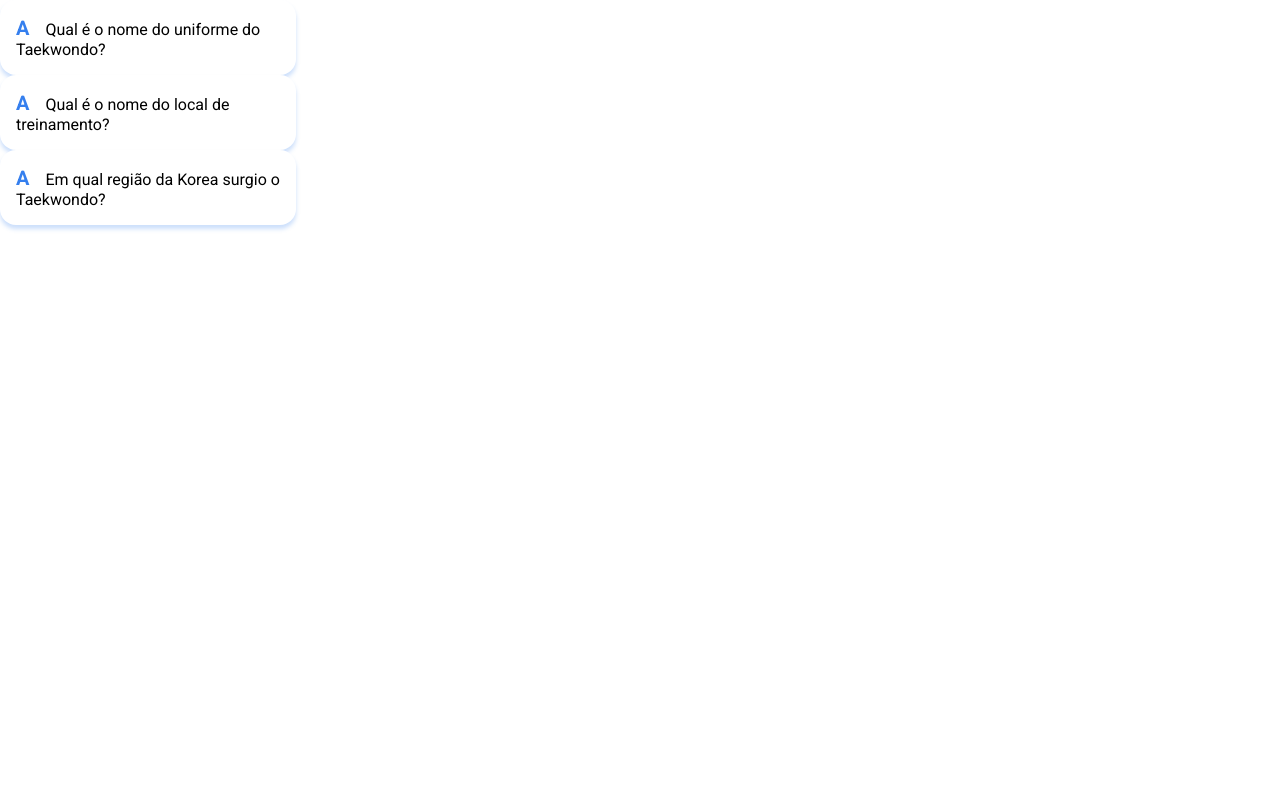
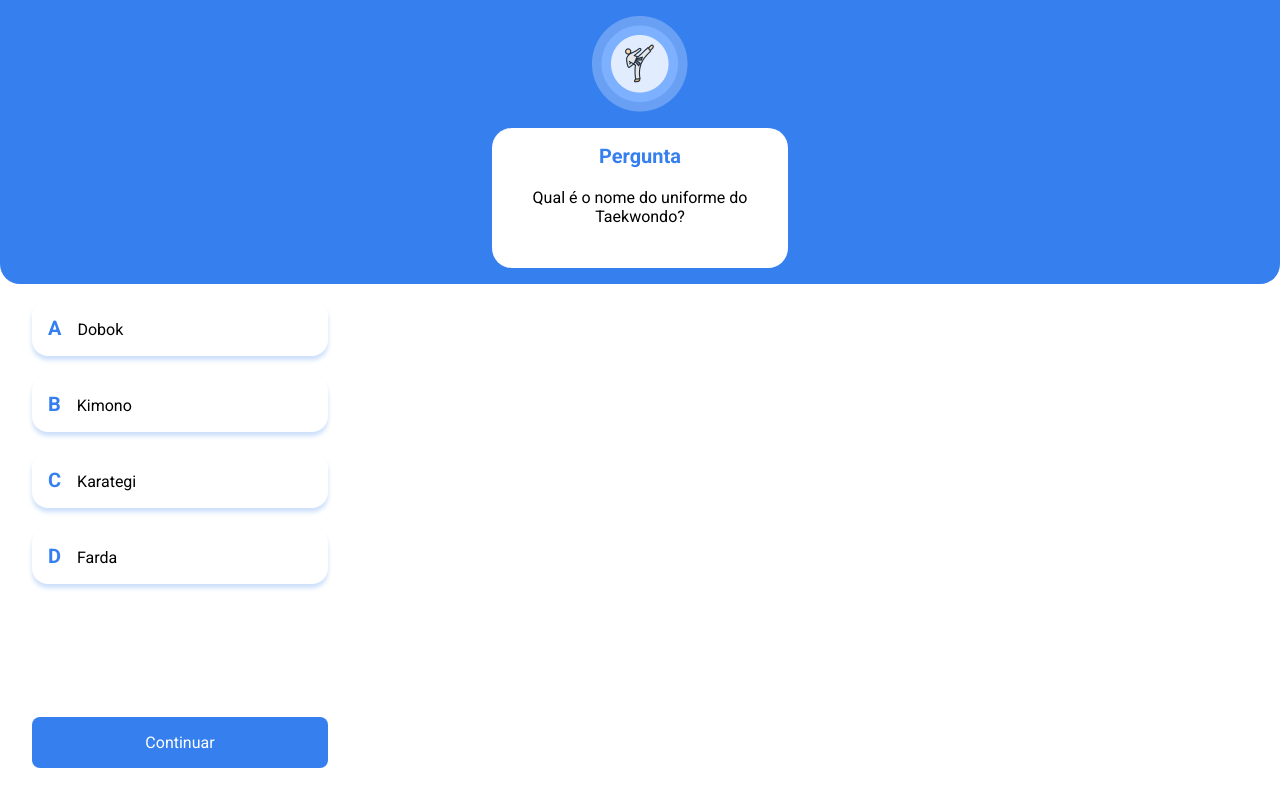
Before and after one commit to matheusgondra/taekwondo-quiz, a React (Vite) app: page /question/1 in a window 1280 px wide. Built offline with nearby package versions, Linux system fonts and the light colour scheme.

Commit message:
finalizando layout da tela de perguntas

```diff
--- /dev/null
+++ b/src/helpers/shuffle.ts
@@ -0,0 +1,7 @@
+export function shuffleList(array: any[]) {
+	for (let i = array.length - 1; i > 0; i--) {
+		const j = Math.floor(Math.random() * (i + 1));
+		[array[i], array[j]] = [array[j], array[i]];
+  }
+  return array;
+}
--- /dev/null
+++ b/src/hooks/index.ts
@@ -0,0 +1,14 @@
+import data from '../data/questions.json';
+import { shuffleList } from '../helpers/shuffle';
+import { Question } from '../types/Question';
+
+let questions: Question[] = shuffleList(data).slice(0, 16);
+
+export const useStartQuiz = (): void => {
+	questions = shuffleList(data).slice(0, 16)
+}
+
+export const useQuestions = (id: number): Question => {
+	const question = questions[id - 1];
+	return question;
+}
--- a/src/hooks/useQuestions.ts
+++ /dev/null
@@ -1,7 +0,0 @@
-import data from '../data/questions.json';
-import { Question } from '../types/Question';
-
-export const useQuestions = (): Question[] => {
-	const questions = data.sort().slice(0, 16);
-	return questions;
-}
--- a/src/pages/Home/index.tsx
+++ b/src/pages/Home/index.tsx
@@ -1,8 +1,11 @@
 import { Link } from "react-router-dom";
 import { TaekwondoIcon } from "../../components/TaekwondoIcon";
 import "./home.css";
+import { useStartQuiz } from "../../hooks";
 
 export function Home() {
+	useStartQuiz();
+
 	return (
 		<>
 			<header className="header">
--- a/src/pages/Question/index.tsx
+++ b/src/pages/Question/index.tsx
@@ -1,18 +1,43 @@
+import { Link, useNavigate, useParams } from "react-router-dom";
 import { OptionButton } from "../../components/OptionButton";
-import { useQuestions } from "../../hooks/useQuestions";
+import { TaekwondoIcon } from "../../components/TaekwondoIcon";
+import { useQuestions } from "../../hooks";
+import "./question.css";
+import { useEffect } from "react";
 
 export function Question() {
-	const questions = useQuestions();
+	const { id } = useParams();
+	const navigate = useNavigate();
+	const question = useQuestions(parseInt(id!));
+
+	useEffect(() => {
+		if (!question) {
+			navigate("/");
+		}
+	}, [question, navigate]);
+
+	if (!question) {
+		return null;
+	}
 
 	return (
-		<div>
-			<ol>
-				{questions.map((question, index) => (
-					<li key={index}>
-						<OptionButton option={"A"} text={question.question} />
-					</li>
-				))}
-			</ol>
+		<div className="question-page">
+			<header className="question-page-header">
+				<TaekwondoIcon size="small" />
+				<div className="card">
+					<h1>Pergunta</h1>
+					<p>{question.question}</p>
+				</div>
+			</header>
+			<main className="question-page-container">
+				<ul className="options">
+					<li><OptionButton option="A" text={question.options[0]} /></li>
+					<li><OptionButton option="B" text={question.options[1]} /></li>
+					<li><OptionButton option="C" text={question.options[2]} /></li>
+					<li><OptionButton option="D" text={question.options[3]} /></li>
+				</ul>
+				<Link className="btn" to={`/question/${parseInt(id!) + 1}`}>Continuar</Link>
+			</main>
 		</div>
 	);
 }
--- /dev/null
+++ b/src/pages/Question/question.css
@@ -0,0 +1,66 @@
+.question-page {
+	display: flex;
+	flex-direction: column;
+	align-items: center;
+}
+
+.question-page-header {
+	width: 100vw;
+	height: 284px;
+	background-color: var(--main-color);
+	border-bottom-left-radius: 20px;
+	border-bottom-right-radius: 20px;
+	display: flex;
+	flex-direction: column;
+	align-items: center;
+	justify-content: space-between;
+	padding: 1rem 2rem;
+	text-align: center;
+}
+
+.card {
+	background-color: #FFFFFF;
+	max-width: 296px;
+	width: 100%;
+	height: 100%;
+	max-height: 140px;
+	border-radius: 20px;
+	padding: 1rem;
+	display: flex;
+	flex-direction: column;
+	gap: 20px;
+}
+
+.card h1 {
+	font-size: 20px;
+	font-weight: bold;
+	color: var(--main-color);
+}
+
+.options {
+	display: flex;
+	flex-direction: column;
+	gap: 20px;
+	list-style: none;
+}
+
+.question-page-container {
+	padding: 1rem 2rem;
+	padding-bottom: 2rem;
+	width: 100%;
+	height: calc(100vh - 284px);
+	display: flex;
+	flex-direction: column;
+	justify-content: space-between;
+}
+
+.question-page-container .btn {
+	text-decoration: none;
+	color: #FFFFFF;
+	background-color: var(--main-color);
+	text-align: center;
+	border-radius: 8px;
+	width: 100%;
+	max-width: 296px;
+	padding: 1rem;
+}
```
